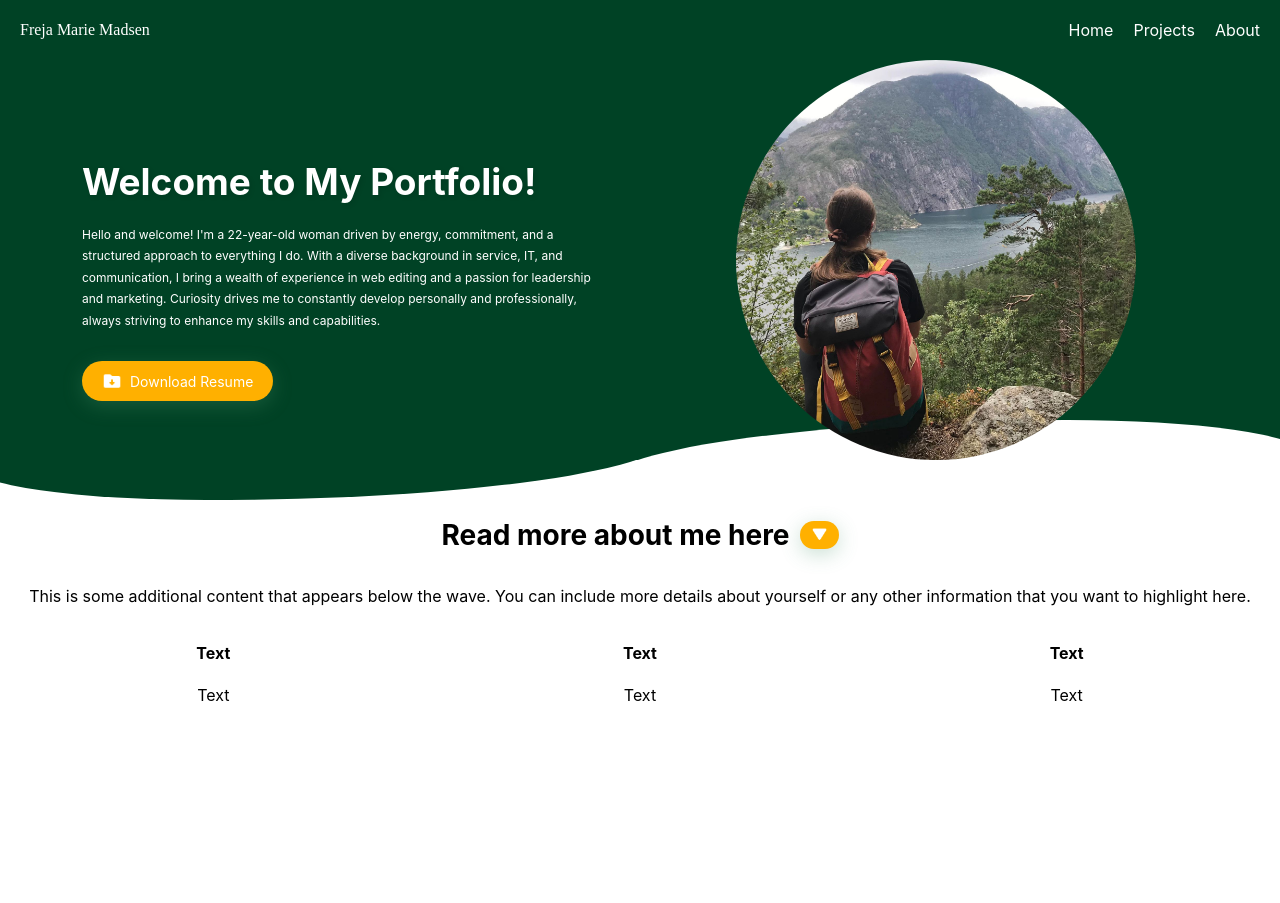
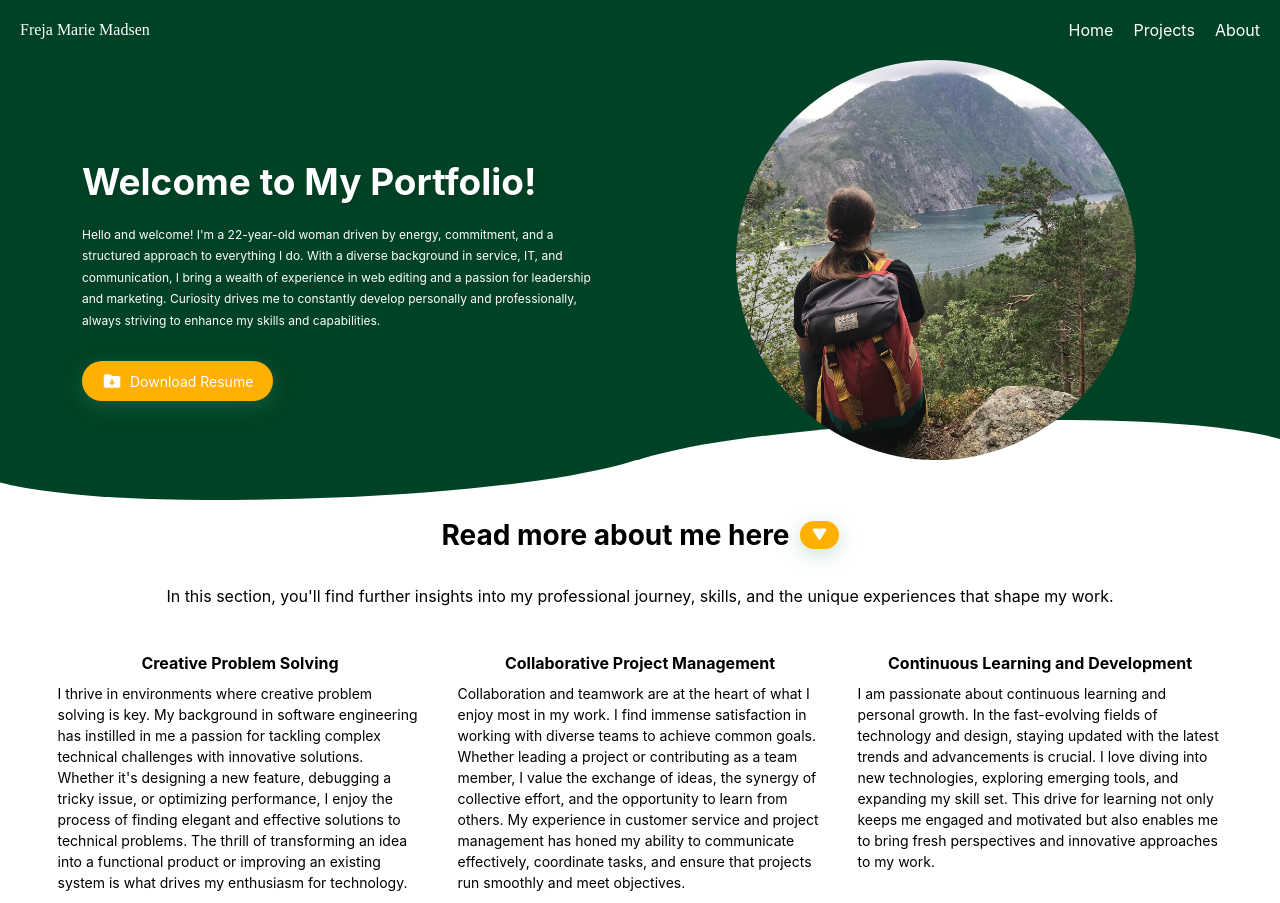
Before and after one commit to frmad/FrejaMadsen, a React (Create React App) app: page / in a window 1280 px wide. Before the commit the page ends 800 px from the top, so only its background shows below. Built offline with nearby package versions, Linux system fonts and the light colour scheme.

Commit message:
Fix text

```diff
--- a/src/css/About.css
+++ b/src/css/About.css
@@ -1,5 +1,3 @@
-* {box-sizing:border-box}
-
 /* Container for skill bars */
 .container {
     width: 100%; /* Full width */
@@ -7,8 +5,16 @@
 }
 
 .box {
+    display: flex; /* Use flexbox */
+    flex-wrap: wrap; /* Wrap items to the next line if needed */
+    gap: 20px; /* Space between items */
     margin: 50px 12%;
     font-size: 14px;
+}
+
+.box .skill {
+    flex: 1 1 30%; /* Flex-grow, flex-shrink, and basis */
+    min-width: 200px; /* Minimum width for each skill item */
 }
 
 .skills {
@@ -27,28 +33,13 @@
 .docker {width: 20%; background-color: var(--salmonpink-color);}
 .danish {width: 100%; background-color: var(--forestgreen-color);}
 
-/*.responsive {
-    /*width: 20%;
-    max-width: 400px;
-    height: auto;*/
-/*}*/
-
-/*p {
-    text-align: justify;
-    color: black;
-    padding-left: 3%;
-    padding-right: 3%;
-    font-size: 20px;
-}*/
-
-/*.centered {
+.aboutMeText {
     color: #333;
-    text-align: center;
-    font-size: 20px;
-    max-width: 1200px;
+    text-align: left;
+    font-size: 12px;
     margin: 20px auto 40px;
     line-height: 1.6;
-}*/
+}
 
 .centered-orange {
     color: var(--orange-color);
@@ -71,7 +62,7 @@
     text-align: center;
 }
 
-.headerAbout p{
+.headerAbout p {
     font-size: 12px;
     margin: 20px 200px 40px;
 }
--- a/src/css/Home.css
+++ b/src/css/Home.css
@@ -179,15 +179,45 @@ section {
     height: auto;
 }
 
-/*Row flexbox*/
+/* Flex Container settings */
 .flex-container {
     display: flex;
-    flex-flow: row wrap;
-    justify-content: space-around;
-    align-items: center;
+    flex-wrap: wrap;
+    align-items: flex-start; /* Align items at the top */
+    justify-content: center; /* Center the flex container horizontally */
+    margin: 0 auto; /* Center the container */
+    padding: 10px;
+    gap: 20px; /* Adjust space between items */
+    max-width: 1200px; /* Optional: Set a max-width to control size */
+    width: 100%; /* Ensure it takes the full width available */
 }
 
-/* Responsive layout - makes a one column layout instead of a two-column layout */
+/* Flex Item settings */
+.flex-container > div {
+    flex: 1 1 30%; /* Adjust base size for items */
+    margin: 0; /* Remove default margin for consistent alignment */
+    box-sizing: border-box; /* Include padding and borders in width/height */
+    display: flex;
+    flex-direction: column; /* Ensure content is stacked vertically */
+    align-items: center; /* Center content horizontally within the flex item */
+}
+
+/* Header and text content inside flex items */
+.flex-container h4 {
+    text-align: center; /* Center the header text */
+    font-size: 16px; /* Adjust font size as needed */
+    margin-bottom: 10px; /* Add some space below the header */
+}
+
+.flex-container p {
+    text-align: left;
+    font-size: 14px; /* Adjust font size as needed */
+    max-width: 365px; /* Set a max-width to ensure readability */
+    margin: 0; /* Remove margin for consistent alignment */
+    line-height: 1.5; /* Adjust line height for readability */
+}
+
+/* Responsive layout for the flex container */
 @media (max-width: 1000px) {
     .flex-container {
         flex-direction: column;
--- a/src/routes/About.js
+++ b/src/routes/About.js
@@ -12,14 +12,41 @@ function About() {
             {/* About Me Section */}
             <div className="aboutMe" id="about">
                 <div className="headerAbout">
-                    <img src={migImage} alt="Picture of me" className="aboutImage"/>
+                    {/*<img src={migImage} alt="Picture of me" className="aboutImage"/>*/}
                     <h4>Freja Marie Madsen</h4>
-                    <p className="centered">
-                            Energetic, dedicated, and organized engineering student with experience in
-                            service, IT, and communication. Background in web editing and a passion for
-                            project management and web development. Skilled in independent work but also
-                            excels in collaborative efforts. Curious and committed to personal and
-                            professional development, as well as striving to enhance my skills.
+                    <p className="aboutMeText">
+                        Hello, I'm Freja Marie Madsen, a 22-year-old with a passion for technology,<br/>
+                        communication, and continuous learning. My journey began with an interest in business and
+                        IT,<br/>
+                        which led me to pursue a Bachelor's degree in Software Engineering from the University of
+                        Southern Denmark (SDU).<br/>
+                        Along the way, I’ve developed a strong foundation in software development, web editing, and
+                        problem-solving,<br/>
+                        combined with valuable experience in customer service and leadership.<br/><br/>
+
+                        My background in IT has given me a unique set of technical skills, including proficiency in
+                        languages like Java,<br/>
+                        PHP, and JavaScript, as well as experience with databases, Docker, and Kubernetes.<br/>
+                        I take pride in my ability to tackle complex problems with a structured and practical
+                        approach,<br/>
+                        always aiming to deliver high-quality results.<br/><br/>
+
+                        In addition to my technical expertise, I am a highly organized and dedicated individual.<br/>
+                        My experience in customer-facing roles has sharpened my communication skills,<br/>
+                        allowing me to work effectively both independently and as part of a team.<br/>
+                        I’m driven by a strong work ethic and a commitment to excellence in everything I do, whether
+                        it’s leading a project,<br/>
+                        learning a new technology, or providing top-notch service to clients.<br/><br/>
+
+                        Beyond my professional life, I have a keen interest in frontend web development, design, and
+                        personal growth.<br/><br/>
+
+                        I’m always eager to explore new areas, enhance my skills, and take on new challenges that push
+                        me to grow both personally and professionally.<br/>
+                        If you're looking for someone who brings energy, dedication, and a versatile skill set to the
+                        table, let's connect.<br/>
+                        I’m excited to see where my journey takes me next and how I can contribute to the success of
+                        your team.
                     </p>
                 </div>
 
@@ -68,7 +95,7 @@ function About() {
 // Helper function to render skill progress bars
 function renderSkill(name, className, level) {
     return (
-        <div>
+        <div className="skill">
             <p>{name}</p>
             <div className="container">
                 <div className={`skills ${className}`}>{level}</div>
--- a/src/routes/Home.js
+++ b/src/routes/Home.js
@@ -36,10 +36,8 @@ function Home() {
                         <p className="intro-text">
                             Hello and welcome! I'm a 22-year-old woman driven by energy, commitment, and a structured
                             approach to everything I do. With a diverse background in service, IT, and communication, I
-                            bring a wealth of experience in
-                            web editing and a passion for leadership and marketing. Curiosity drives me to constantly
-                            develop personally and
-                            professionally, always striving to enhance my skills and capabilities.
+                            bring a wealth of experience in web editing and a passion for leadership and marketing. Curiosity drives me to constantly
+                            develop personally and professionally, always striving to enhance my skills and capabilities.
                         </p>
 
                         <a href={resume} download="Freja-resume" className="resume-link">
@@ -62,23 +60,22 @@ function Home() {
                     </button>
                 </div>
                 <p>
-                    This is some additional content that appears below the wave. You can include more details about
-                    yourself or any other information that you want to highlight here.
+                    In this section, you'll find further insights into my professional journey, skills, and the unique experiences that shape my work.
                 </p>
                 <div className="flex-container">
                     <div>
-                        <h4>Text</h4>
-                        <p>Text</p>
+                        <h4>Creative Problem Solving</h4>
+                        <p>I thrive in environments where creative problem solving is key. My background in software engineering has instilled in me a passion for tackling complex technical challenges with innovative solutions. Whether it's designing a new feature, debugging a tricky issue, or optimizing performance, I enjoy the process of finding elegant and effective solutions to technical problems. The thrill of transforming an idea into a functional product or improving an existing system is what drives my enthusiasm for technology.</p>
                     </div>
 
                     <div>
-                        <h4>Text</h4>
-                        <p>Text</p>
+                        <h4>Collaborative Project Management</h4>
+                        <p>Collaboration and teamwork are at the heart of what I enjoy most in my work. I find immense satisfaction in working with diverse teams to achieve common goals. Whether leading a project or contributing as a team member, I value the exchange of ideas, the synergy of collective effort, and the opportunity to learn from others. My experience in customer service and project management has honed my ability to communicate effectively, coordinate tasks, and ensure that projects run smoothly and meet objectives.</p>
                     </div>
 
                     <div>
-                        <h4>Text</h4>
-                        <p>Text</p>
+                        <h4>Continuous Learning and Development</h4>
+                        <p>I am passionate about continuous learning and personal growth. In the fast-evolving fields of technology and design, staying updated with the latest trends and advancements is crucial. I love diving into new technologies, exploring emerging tools, and expanding my skill set. This drive for learning not only keeps me engaged and motivated but also enables me to bring fresh perspectives and innovative approaches to my work.</p>
                     </div>
                 </div>
             </div>
```
Lines whose indentation alone changed are shown as unchanged.
